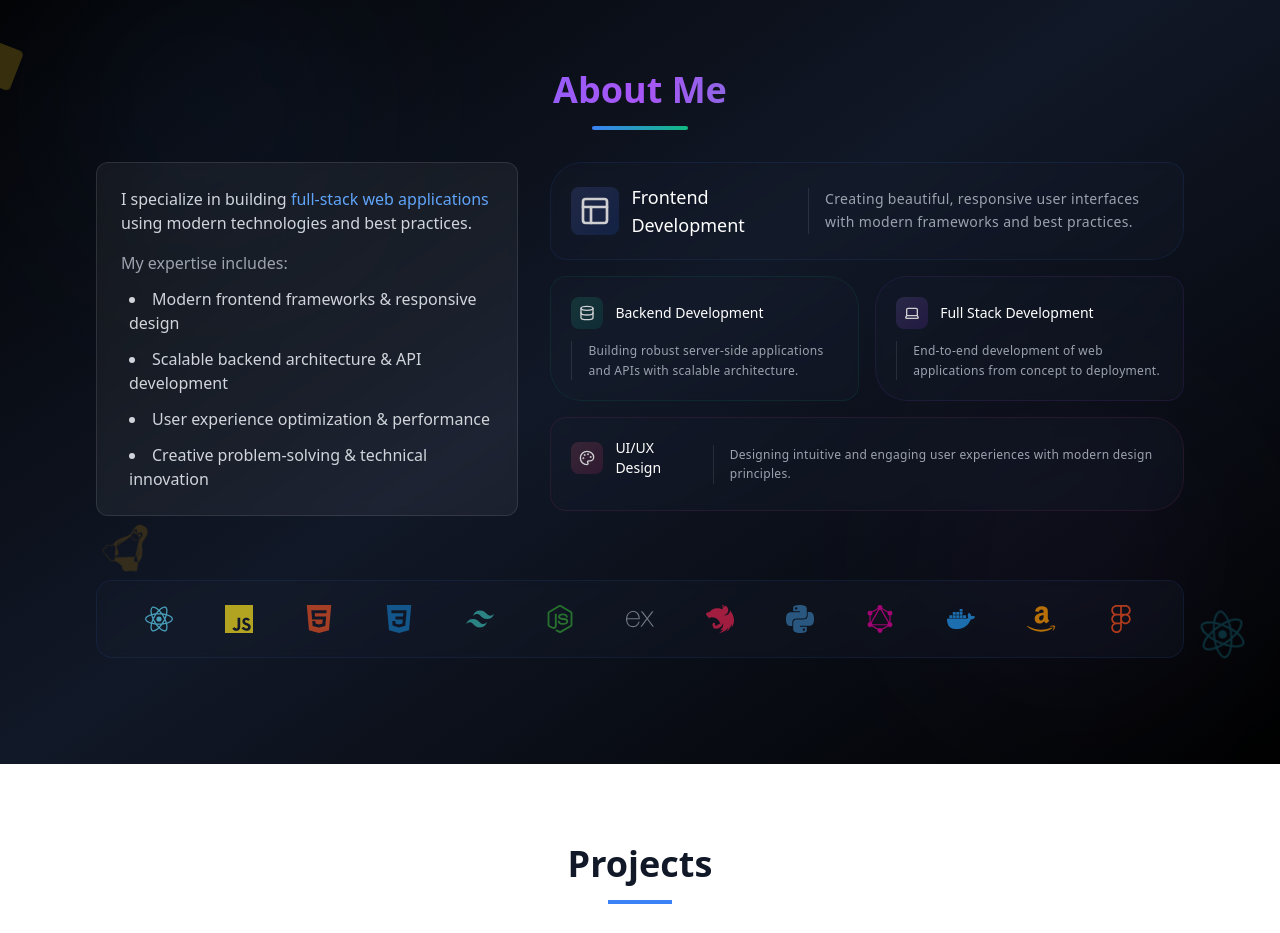
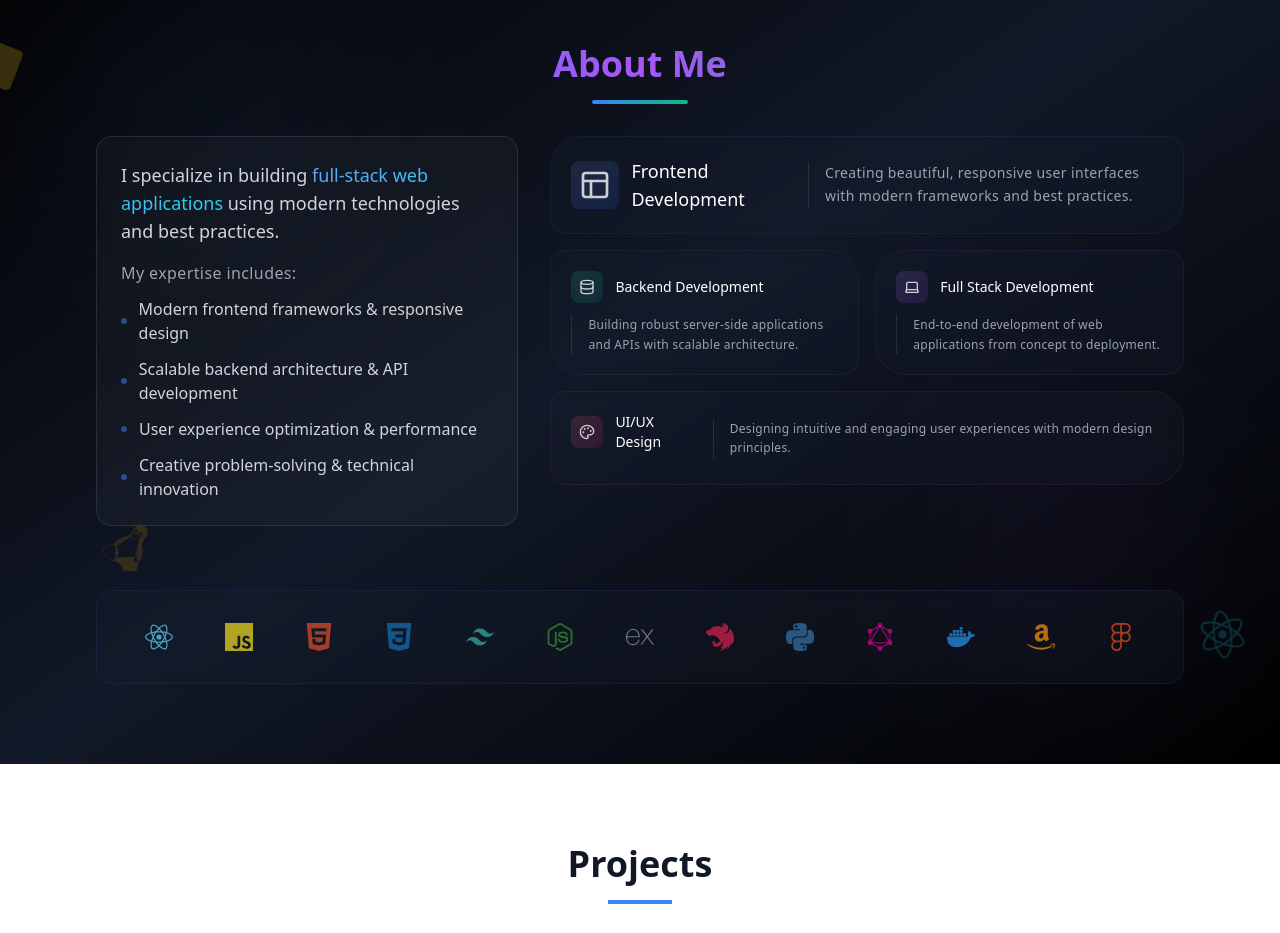
Before and after one commit to abuyork/Portfolio, a React (Vite) app: page / in a window 1280 px wide. Shown: the part 900-1833 px from the top of the page. Built offline with nearby package versions, Linux system fonts and the light colour scheme.

Commit message:
Modified About Content-3

```diff
--- a/src/App.tsx
+++ b/src/App.tsx
@@ -7,7 +7,7 @@ import Experience from './components/Experience';
 import Contact from './components/Contact';
 import Footer from './components/Footer';
 import CustomCursor from './components/common/CustomCursor';
-import { ChevronUp } from 'lucide-react';
+import { ChevronsUp } from 'lucide-react';
 
 function App() {
   const [scrollProgress, setScrollProgress] = useState(0);
@@ -92,15 +92,17 @@ function App() {
           {/* Conditionally render Navbar */}
           {showNavbar && <Navbar />}
 
-          {/* Single scroll-to-top button */}
+          {/* Updated scroll-to-top button with premium icon */}
           {!showNavbar && (
             <button
               onClick={() => window.scrollTo({ top: 0, behavior: 'smooth' })}
-              className="fixed bottom-8 right-8 z-50 p-4 rounded-full bg-gradient-to-r from-blue-600 to-blue-800 text-white shadow-lg hover:scale-110 transition-all duration-300 group"
+              className={`fixed bottom-4 right-4 z-50 p-2 rounded-full transition-all duration-300 border-4 border-purple-800 ${
+                scrollProgress > 0.5
+                  ? 'bg-white text-black hover:bg-gray-200'
+                  : 'bg-black text-white hover:bg-gray-800'
+              }`}
             >
-              <ChevronUp className="w-6 h-6" />
-              <div className="absolute inset-0 rounded-full bg-white/20 opacity-0 group-hover:opacity-100 transition-opacity blur-xl" />
-              <div className="absolute -inset-1 bg-gradient-to-r from-blue-600/20 to-blue-800/20 rounded-full opacity-0 group-hover:opacity-100 transition-opacity animate-pulse" />
+              <ChevronsUp className="w-4 h-4" />
             </button>
           )}
 
--- a/src/components/About.tsx
+++ b/src/components/About.tsx
@@ -172,27 +172,42 @@ const About = () => {
           >
             <motion.p
               className="text-sm sm:text-base text-gray-300 leading-relaxed backdrop-blur-sm
-                bg-white/5 p-6 rounded-xl border border-white/10"
+                bg-white/[0.03] hover:bg-white/[0.05]
+                p-6 rounded-2xl border border-white/10
+                transition-colors duration-300"
               whileHover={{
                 scale: 1.02,
-                backgroundColor: "rgba(255, 255, 255, 0.08)",
                 transition: { duration: 0.3 }
               }}
             >
-              <span className="block mb-4">
-                I specialize in building <span className="text-blue-400 font-medium">full-stack web applications</span> using
+              <span className="block mb-4 text-base sm:text-lg font-light">
+                I specialize in building <span className="text-transparent bg-clip-text bg-gradient-to-r from-blue-400 to-cyan-400 font-medium">full-stack web applications</span> using
                 modern technologies and best practices.
               </span>
 
-              <span className="block text-gray-400 mb-3">
+              <span className="block text-gray-400 mb-3 font-medium tracking-wide">
                 My expertise includes:
               </span>
 
-              <ul className="list-disc list-inside space-y-3 text-gray-300 ml-2">
-                <li>Modern frontend frameworks & responsive design</li>
-                <li>Scalable backend architecture & API development</li>
-                <li>User experience optimization & performance</li>
-                <li>Creative problem-solving & technical innovation</li>
+              <ul className="list-none space-y-3 text-gray-300">
+                {[
+                  "Modern frontend frameworks & responsive design",
+                  "Scalable backend architecture & API development",
+                  "User experience optimization & performance",
+                  "Creative problem-solving & technical innovation"
+                ].map((item, index) => (
+                  <motion.li
+                    key={index}
+                    className="flex items-center space-x-3 group"
+                    initial={{ opacity: 0, x: -20 }}
+                    whileInView={{ opacity: 1, x: 0 }}
+                    transition={{ delay: index * 0.1 }}
+                  >
+                    <span className="h-1.5 w-1.5 rounded-full bg-blue-500/50 group-hover:bg-blue-400
+                      group-hover:w-3 transition-all duration-300" />
+                    <span>{item}</span>
+                  </motion.li>
+                ))}
               </ul>
             </motion.p>
           </motion.div>
@@ -291,7 +306,7 @@ const About = () => {
           {/* Tech stack card */}
           <motion.div
             className="col-span-full mt-8 relative overflow-hidden backdrop-blur-sm bg-[#1a1f2e]/30
-              border border-blue-500/10 hover:border-blue-500/20 rounded-2xl py-6"
+              border border-blue-500/10 hover:border-blue-500/20 rounded-2xl py-8"
             initial={{ opacity: 0, y: 20 }}
             whileInView={{ opacity: 1, y: 0 }}
             whileHover={{
@@ -308,7 +323,7 @@ const About = () => {
                 bg-gradient-to-br from-blue-400/20 to-purple-600/20 blur-3xl opacity-20 transform rotate-12" />
             </div>
 
-            <div className="flex items-center justify-between px-12">
+            <div className="flex items-center justify-between px-12 relative">
               {[
                 { Icon: SiReact, color: 'text-[#61DAFB]', tooltip: 'React' },
                 { Icon: SiJavascript, color: 'text-[#F7DF1E]', tooltip: 'JavaScript' },
@@ -326,27 +341,19 @@ const About = () => {
               ].map(({ Icon, color, tooltip }, index) => (
                 <motion.div
                   key={tooltip}
-                  className="group relative"
+                  className="group relative flex flex-col items-center"
                   initial={{ opacity: 0, x: -20 }}
                   animate={{ opacity: 1, x: 0 }}
                   transition={{ delay: index * 0.1 }}
                 >
                   <Icon className={`w-7 h-7 ${color} opacity-70 hover:opacity-100 transition-opacity`} />
-                  <span className="absolute -bottom-8 left-1/2 -translate-x-1/2 text-xs text-gray-400
+                  <span className="absolute top-full mt-2 text-xs text-gray-400
                     opacity-0 group-hover:opacity-100 transition-opacity whitespace-nowrap">
                     {tooltip}
                   </span>
                 </motion.div>
               ))}
             </div>
-
-            <motion.div
-              className="absolute h-[1px] left-0 bottom-0 w-2/3 bg-gradient-to-r from-transparent
-                via-blue-400 to-transparent"
-              initial={{ scaleX: 0 }}
-              whileHover={{ scaleX: 1 }}
-              transition={{ duration: 0.3 }}
-            />
           </motion.div>
         </div>
       </div>
```
